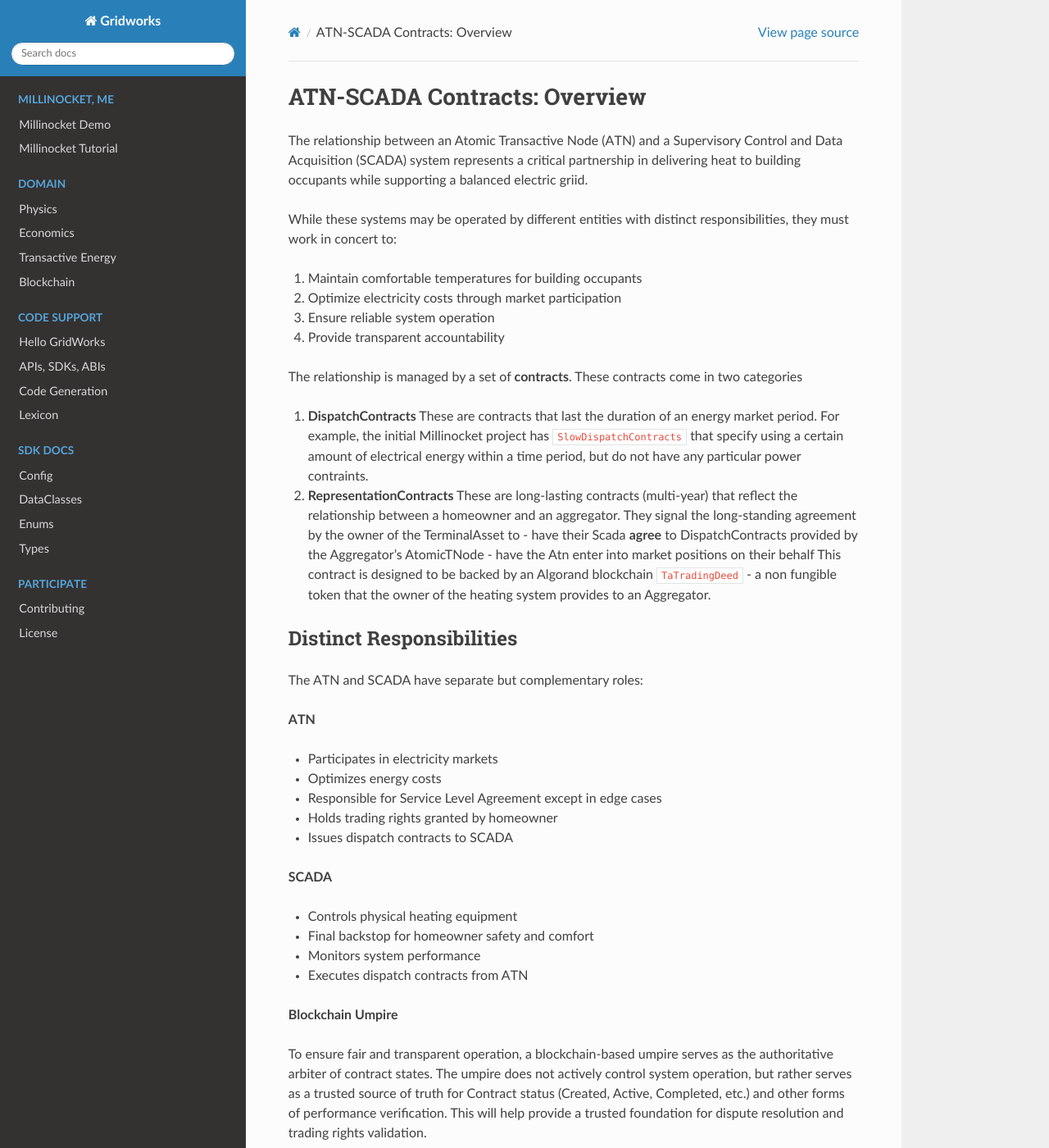
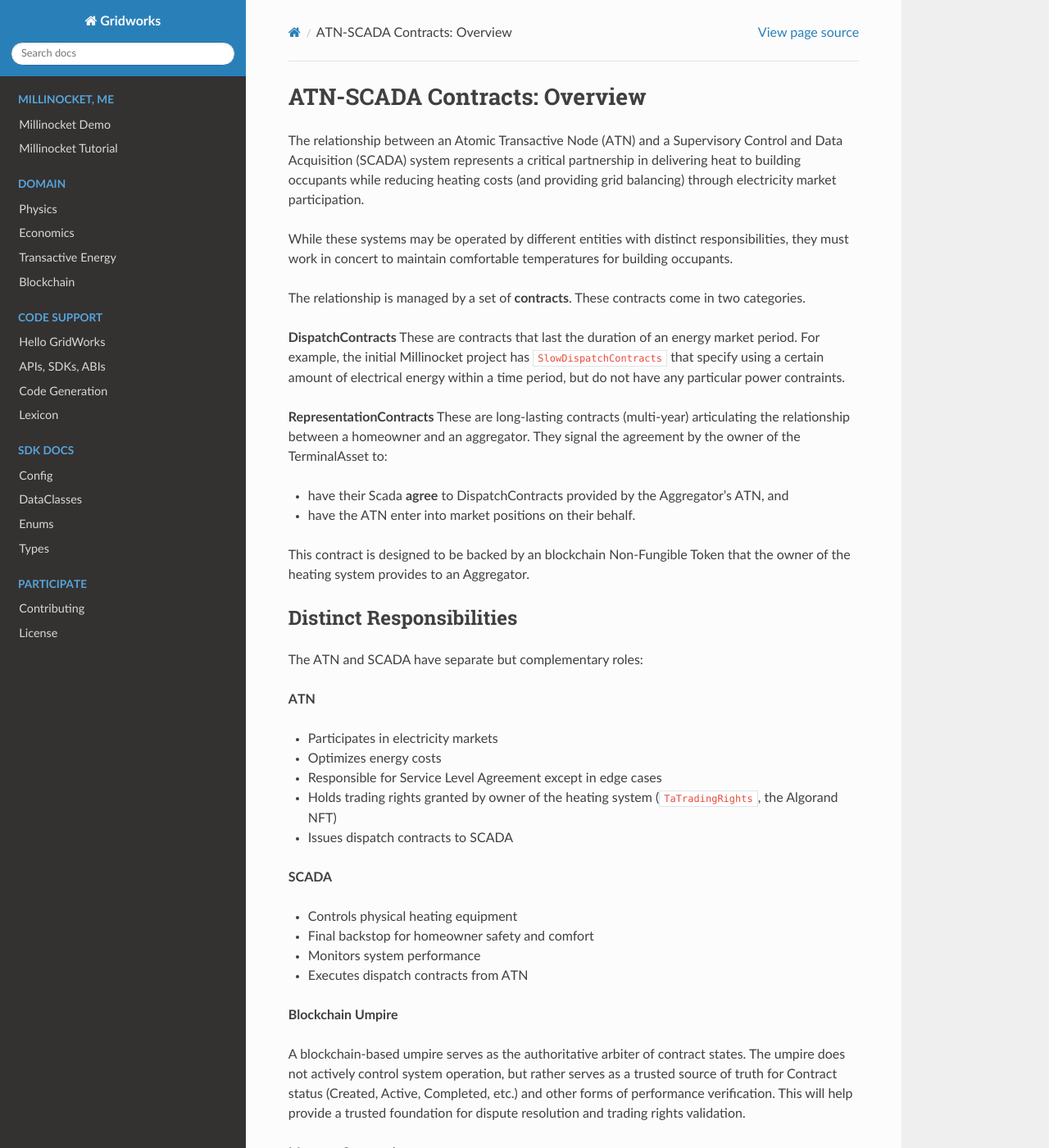
Before and after one commit to thegridelectric/gridworks, a Sphinx documentation site: the page built from docs/atn-scada-contracts.md, in a window 1280 px wide and 1400 px high. Shown: the whole window at 82% size. Built offline with Sphinx 7.4.7 and the Read the Docs theme 3.1.0, drawn with Linux system fonts in a browser that asks for light colours; pages that are not in the unit, such as notebooks, are missing from menus.

Commit message:
minor doc update

```diff
--- a/docs/atn-scada-contracts.md
+++ b/docs/atn-scada-contracts.md
@@ -1,21 +1,18 @@
 # ATN-SCADA Contracts: Overview
 
-The relationship between an Atomic Transactive Node (ATN) and a Supervisory Control and Data Acquisition (SCADA) system represents a critical partnership in delivering heat to building occupants while supporting a balanced electric griid.
+The relationship between an Atomic Transactive Node (ATN) and a Supervisory Control and Data Acquisition (SCADA) system represents a critical partnership in delivering heat to building occupants while reducing heating costs (and providing grid balancing) through electricity market participation.
 
-While these systems may be operated by different entities with distinct responsibilities, they must work in concert to:
+While these systems may be operated by different entities with distinct responsibilities, they must work in concert to maintain comfortable temperatures for building occupants.
 
- 1. Maintain comfortable temperatures for building occupants
- 2. Optimize electricity costs through market participation
- 3. Ensure reliable system operation
- 4. Provide transparent accountability
+The relationship is managed by a set of **contracts**. These contracts come in two categories.
 
-The relationship is managed by a set of **contracts**. These contracts come in two categories
-  1) **DispatchContracts** These are contracts that last the duration of an energy market period. For example, the initial Millinocket project has `SlowDispatchContracts` that specify using a certain amount of electrical energy within a time period, but do not have any particular power contraints.
-  2) **RepresentationContracts**  These are long-lasting contracts (multi-year) that reflect the relationship between a homeowner and an aggregator. They signal the long-standing agreement by the owner of the TerminalAsset to
-    - have their Scada **agree** to DispatchContracts provided by the Aggregator's AtomicTNode
-    - have the Atn enter into market positions on their behalf
-  This contract is designed to be backed by an Algorand blockchain `TaTradingDeed` - a
-  non fungible token that the owner of the heating system provides to an Aggregator.
+**DispatchContracts** These are contracts that last the duration of an energy market period. For example, the initial Millinocket project has `SlowDispatchContracts` that specify using a certain amount of electrical energy within a time period, but do not have any particular power contraints.
+
+**RepresentationContracts**  These are long-lasting contracts (multi-year) articulating the relationship between a homeowner and an aggregator. They signal the agreement by the owner of the TerminalAsset to:
+- have their Scada **agree** to DispatchContracts provided by the Aggregator's ATN, and
+- have the ATN enter into market positions on their behalf.
+
+This contract is designed to be backed by an blockchain Non-Fungible Token that the owner of the heating system provides to an Aggregator.
 
 ## Distinct Responsibilities
 The ATN and SCADA have separate but complementary roles:
@@ -24,7 +21,7 @@ The ATN and SCADA have separate but complementary roles:
  - Participates in electricity markets
  - Optimizes energy costs
  - Responsible for Service Level Agreement except in edge cases
- - Holds trading rights granted by homeowner
+ - Holds trading rights granted by owner of the heating system (`TaTradingRights`, the Algorand NFT)
  - Issues dispatch contracts to SCADA
 
 **SCADA**
@@ -36,7 +33,7 @@ The ATN and SCADA have separate but complementary roles:
 
 **Blockchain Umpire**
 
-To ensure fair and transparent operation, a blockchain-based umpire serves as the authoritative arbiter of contract states. The umpire does not actively control system operation, but rather serves as a trusted source of truth for Contract status (Created, Active, Completed, etc.) and other forms of performance verification. This will help provide a trusted foundation for dispute resolution and trading rights validation.
+A blockchain-based umpire serves as the authoritative arbiter of contract states. The umpire does not actively control system operation, but rather serves as a trusted source of truth for Contract status (Created, Active, Completed, etc.) and other forms of performance verification. This will help provide a trusted foundation for dispute resolution and trading rights validation.
 
 **Message Sequencing**
 
```
